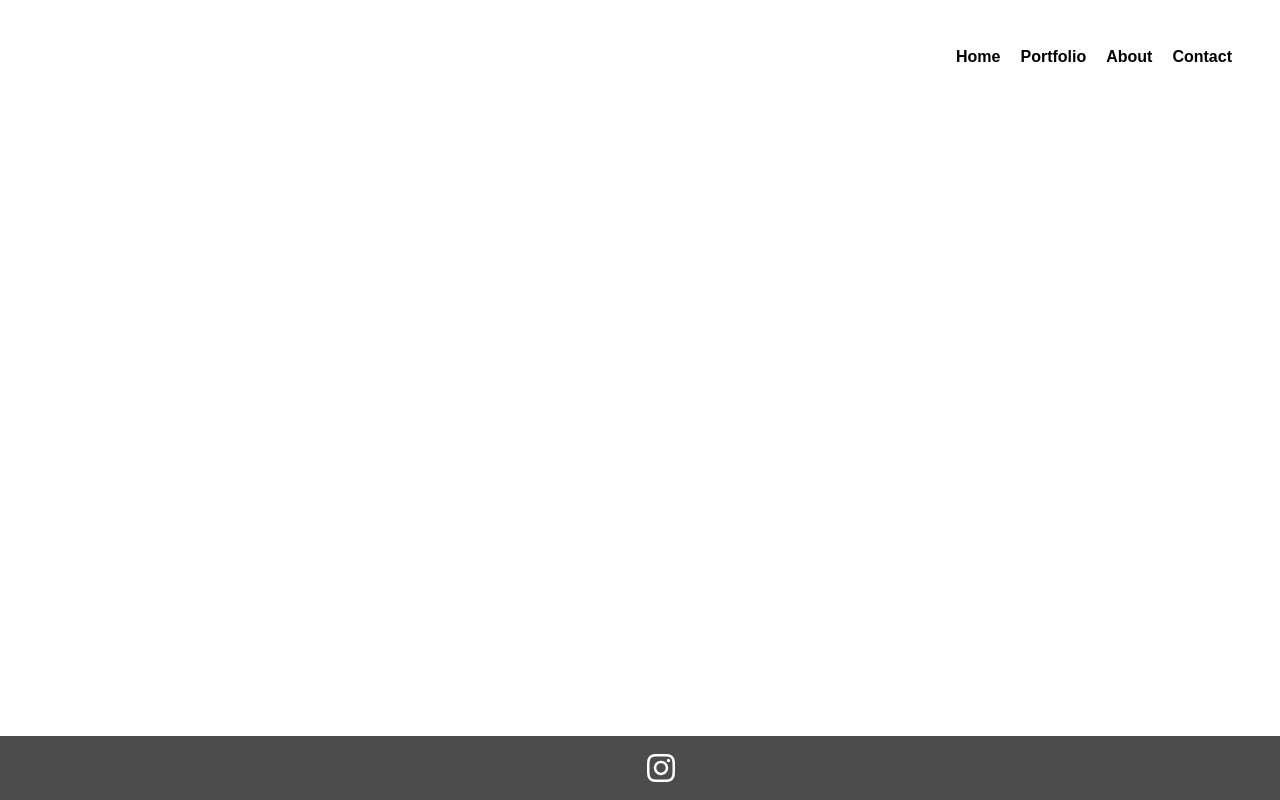
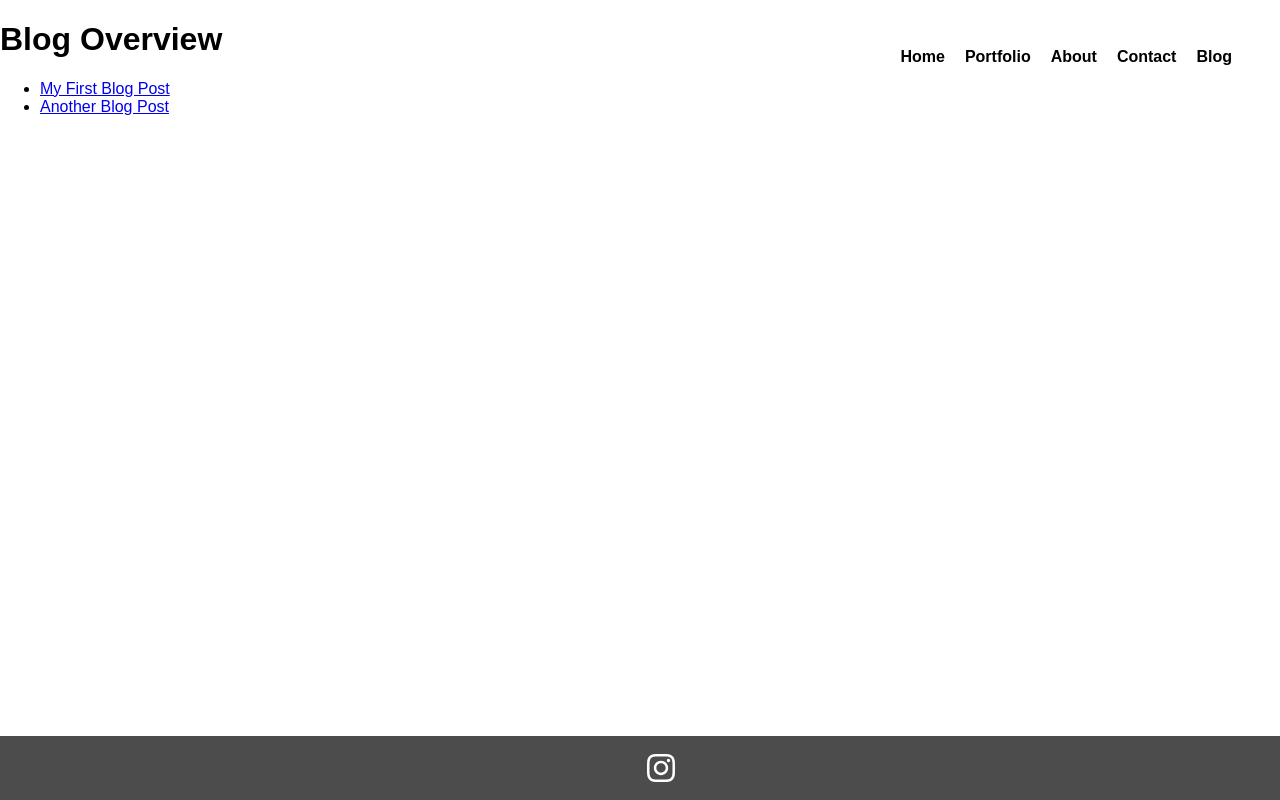
Before and after one commit to JManke91/portfolio_homepage_julian_manke_react, a React (Create React App) app: page /blog in a window 1280 px wide. Built offline with nearby package versions, Linux system fonts and the light colour scheme; a web font is replaced by a local one.

Commit message:
Adds Blog posts section without styling

```diff
--- a/src/App.js
+++ b/src/App.js
@@ -8,7 +8,16 @@ import Contact from './components/Contact';
 import Footer from './components/Footer';
 import Home from './components/Home'; // Import the Home component
 
+import BlogOverview from './components/BlogOverview';
+import BlogDetail from './components/BlogDetail';
+
 function App() {
+  // Sample blog data (you can load this from your JSON file or an API)
+  const blogPosts = [
+    { id: 1, title: 'My First Blog Post', content: 'This is the content of my first blog post.' },
+    { id: 2, title: 'Another Blog Post', content: 'This is another blog post.' },
+  ];
+
   return (
     <Router>
       <div className="App">
@@ -18,6 +27,10 @@ function App() {
           <Route path="/portfolio" element={<Portfolio />} />
           <Route path="/about" element={<About />} />
           <Route path="/contact" element={<Contact />} />
+
+          <Route path="/blog" element={<BlogOverview blogPosts={blogPosts} />} />
+          <Route path="/blog/:id" element={<BlogDetail blogPosts={blogPosts} />} />
+
           {/* Add more routes as needed */}
         </Routes>
         <Footer />
--- /dev/null
+++ b/src/components/BlogDetail.js
@@ -0,0 +1,24 @@
+// BlogDetail.js
+import React from 'react';
+import { useParams } from 'react-router-dom';
+
+const BlogDetail = ({ blogPosts }) => {
+    // Access the 'id' parameter from the route
+    const { id } = useParams();
+
+    // Find the blog post with the matching 'id'
+    const blogPost = blogPosts.find((post) => post.id === parseInt(id));
+
+    if (!blogPost) {
+        return <div>Blog post not found</div>;
+    }
+
+    return (
+        <div>
+            <h1>{blogPost.title}</h1>
+            <p>{blogPost.content}</p>
+        </div>
+    );
+};
+
+export default BlogDetail;
--- /dev/null
+++ b/src/components/BlogOverview.js
@@ -0,0 +1,23 @@
+// BlogOverview.js
+import React from 'react';
+import './styles.css'; // Import the CSS file
+import { Link } from 'react-router-dom';
+
+
+const BlogOverview = ({ blogPosts }) => {
+    return (
+      <div>
+        <h1>Blog Overview</h1>
+        <ul>
+          {blogPosts.map((post) => (
+            <li key={post.id}>
+              <Link to={`/blog/${post.id}`}>{post.title}</Link>
+
+            </li>
+          ))}
+        </ul>
+      </div>
+    );
+  };
+
+export default BlogOverview;
--- a/src/components/Header.js
+++ b/src/components/Header.js
@@ -13,6 +13,7 @@ function Header() {
               <li><Link to="/portfolio">Portfolio</Link></li>
               <li><Link to="/about">About</Link></li>
               <li><Link to="/contact">Contact</Link></li>
+              <li><Link to="/blog">Blog</Link></li>
             </ul>
           </nav>
         </div>
--- a/src/components/styles.css
+++ b/src/components/styles.css
@@ -128,6 +128,13 @@ nav a {
     transform: scale(1.05);
 }
 
+/* Blog section styles */
+.blog {
+    padding: 2rem;
+    color: #333;
+    font-size: 16px;
+}
+
 /* Contact section styles */
 .contact {
     padding: 2rem;
```
Also changed, not shown: public/blogData.json (added, +13 -0 lines).
